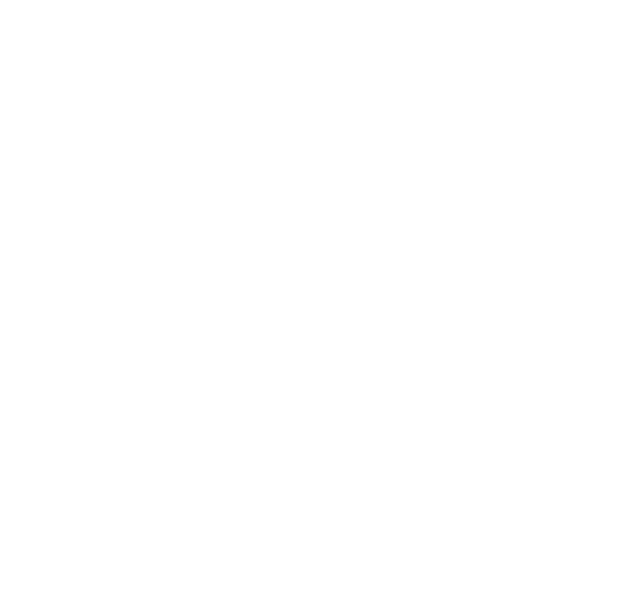
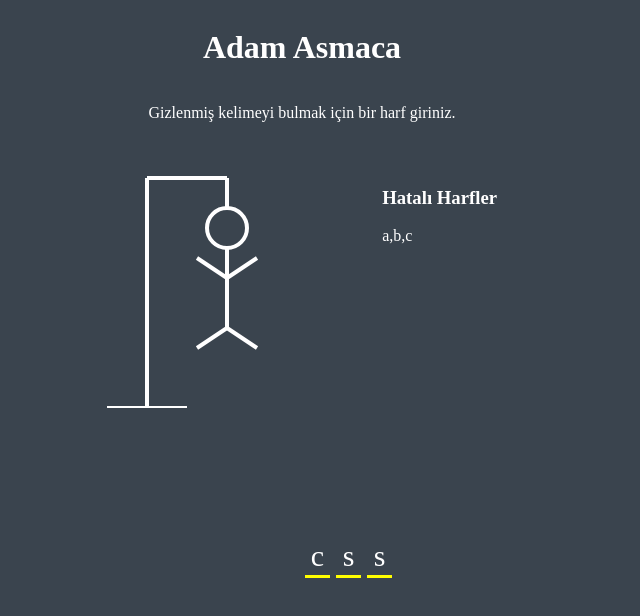
Before and after one commit to kaanozsavran/HangmanGame, a plain HTML site: page index.html in a window 1280 px wide. Shown: the whole page, without its empty margins (338-978 px from the left). Drawn offline with Linux system fonts and the light colour scheme.

Commit message:
update index.html

```diff
--- a/index.html
+++ b/index.html
@@ -10,6 +10,45 @@
 
 <body>
 
+    <h1>Adam Asmaca</h1>
+    <p>Gizlenmiş kelimeyi bulmak için bir harf giriniz.</p>
+
+
+
+    <div class="container">
+        <svg height="250" width="250" class="grafik">
+
+            <!-- sehpa -->
+            <line x1="50" y1="20" x2="130" y2="20" />
+            <line x1="130" y1="20" x2="130" y2="50" />
+            <line x1="50" y1="20" x2="50" y2="250" />
+            <line x1="10" y1="250" x2="90" y2="250" />
+
+            <!-- kafa -->
+            <circle cx="130" cy="70" r="20" class="item"></circle>
+
+            <!-- gövde -->
+            <line x1="130" y1="90" x2="130" y2="170" class="item" />
+
+            <!-- kollar -->
+            <line x1="130" y1="120" x2="100" y2="100" class="item" />
+            <line x1="130" y1="120" x2="160" y2="100" class="item" />
+
+            <!-- bacaklar -->
+            <line x1="130" y1="170" x2="100" y2="190" class="item" />
+            <line x1="130" y1="170" x2="160" y2="190" class="item" />
+        </svg>
+        <div id="wrong-letters">
+            <h3>Hatalı Harfler</h3>
+            <span>a,b,c</span>
+        </div>
+
+        <div id="word">
+            <div class="letter">c</div>
+            <div class="letter">s</div>
+            <div class="letter">s</div>
+        </div>
+    </div>
 
 
 
--- a/style.css
+++ b/style.css
@@ -0,0 +1,55 @@
+* {
+    box-sizing: border-box;
+
+}
+
+body {
+    background-color: #3a444e;
+    color: #fff;
+    height: 80vh;
+    display: flex;
+    flex-direction: column;
+    align-items: center;
+    overflow: hidden;
+}
+
+.container {
+    padding: 20px 20px;
+    height: 450px;
+    width: 450px;
+    position: relative;
+}
+
+.grafik {
+    fill: transparent;
+    stroke: #fff;
+    stroke-width: 4px;
+}
+
+.item {
+    /* display: none; */
+}
+
+#wrong-letters {
+    position: absolute;
+    top: 30px;
+    right: 30px;
+}
+
+#word {
+    display: flex;
+    position: absolute;
+    bottom: 10px;
+    left: 50%;
+}
+
+.letter {
+    border-bottom: 3px solid yellow;
+    font-size: 30px;
+    margin: 0 3px;
+    height: 40px;
+    width: 25px;
+    display: inline-flex;
+    justify-content: center;
+    align-items: center;
+}
```
